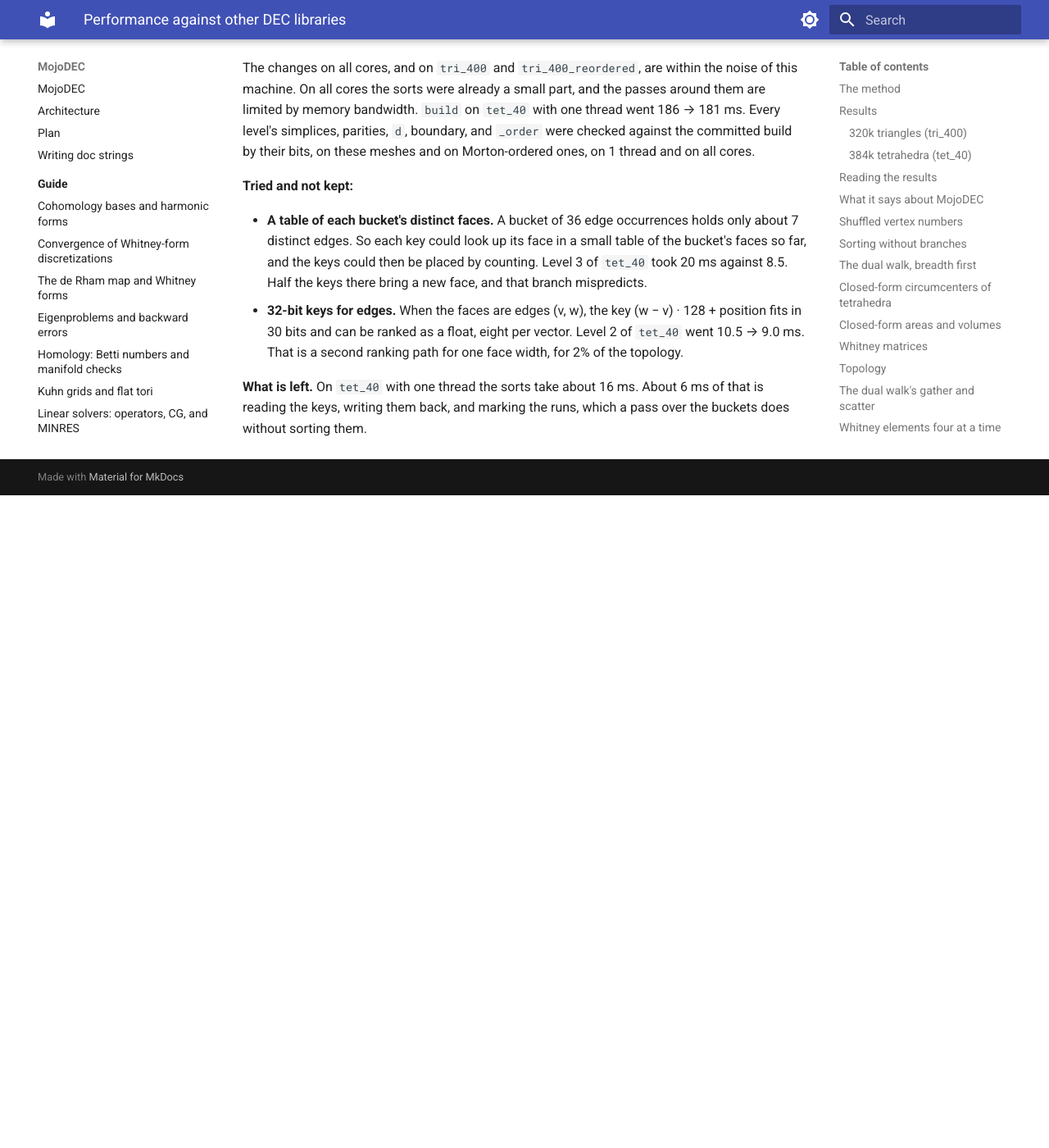
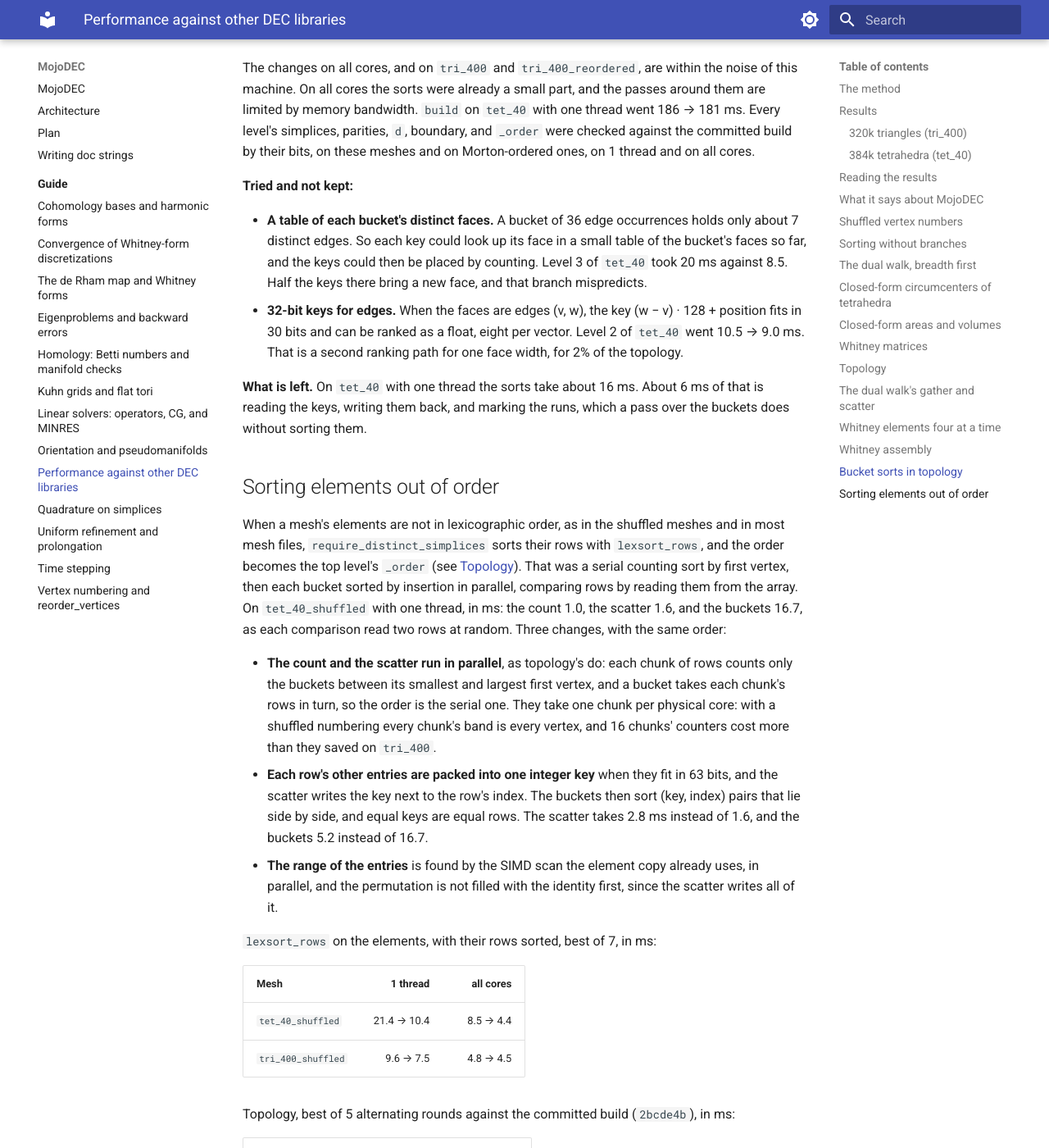
Before and after one commit to bpr/MojoDEC, an MkDocs documentation site: the page built from docs/guide/performance.md, in a window 1280 px wide and 1400 px high, scrolled down 19908 px. Shown: the whole window at 82% size. Built offline with MkDocs 1.6.1 and Material for MkDocs 9.7.7, drawn with Linux system fonts in a browser that asks for light colours; before the commit the page ends 20512 px from its top, so only the background shows below that; some of the changed text lies outside the part shown.

Commit message:
Sort out-of-order elements in parallel, by packed keys; same bits

```diff
--- a/docs/guide/performance.md
+++ b/docs/guide/performance.md
@@ -848,3 +848,61 @@ ones, on 1 thread and on all cores.
 16 ms. About 6 ms of that is reading the keys, writing them back, and
 marking the runs, which a pass over the buckets does without sorting
 them.
+
+## Sorting elements out of order
+
+When a mesh's elements are not in lexicographic order, as in the
+shuffled meshes and in most mesh files, `require_distinct_simplices`
+sorts their rows with `lexsort_rows`, and the order becomes the top
+level's `_order` (see [Topology](#topology)). That was a serial counting
+sort by first vertex, then each bucket sorted by insertion in parallel,
+comparing rows by reading them from the array. On `tet_40_shuffled`
+with one thread, in ms: the count 1.0, the scatter 1.6, and the buckets
+16.7, as each comparison read two rows at random. Three changes, with
+the same order:
+
+- **The count and the scatter run in parallel**, as topology's do: each
+  chunk of rows counts only the buckets between its smallest and
+  largest first vertex, and a bucket takes each chunk's rows in turn,
+  so the order is the serial one. They take one chunk per physical
+  core: with a shuffled numbering every chunk's band is every vertex,
+  and 16 chunks' counters cost more than they saved on `tri_400`.
+- **Each row's other entries are packed into one integer key** when
+  they fit in 63 bits, and the scatter writes the key next to the row's
+  index. The buckets then sort (key, index) pairs that lie side by side,
+  and equal keys are equal rows. The scatter takes 2.8 ms instead of
+  1.6, and the buckets 5.2 instead of 16.7.
+- **The range of the entries** is found by the SIMD scan the element
+  copy already uses, in parallel, and the permutation is not filled
+  with the identity first, since the scatter writes all of it.
+
+`lexsort_rows` on the elements, with their rows sorted, best of 7, in
+ms:
+
+| Mesh | 1 thread | all cores |
+|---|---:|---:|
+| `tet_40_shuffled` | 21.4 → 10.4 | 8.5 → 4.4 |
+| `tri_400_shuffled` | 9.6 → 7.5 | 4.8 → 4.5 |
+
+Topology, best of 5 alternating rounds against the committed build
+(`2bcde4b`), in ms:
+
+| Mesh | 1 thread | all cores |
+|---|---:|---:|
+| `tet_40_shuffled` | 109.6 → 98.5 | 58.7 → 55.2 |
+| `tri_400_shuffled` | 52.1 → 48.3 | 35.4 → 34.6 |
+
+The meshes in grid order don't sort their elements, and didn't change
+beyond the noise. In the benchmark (5 alternating rounds), `build` on
+`tet_40_shuffled` read 271.5 → 272.1 ms on one thread and 124.6 →
+114.9 on all cores: on a shuffled mesh the geometry varies by more than
+the 10 ms saved. Every level's simplices, parities, `d`, boundary, and
+`_order` were checked against the committed build by their bits, on 14
+meshes, on 1 thread and on all cores.
+
+**What is left.** On `tri_400_shuffled` on all cores, the count and the
+sums of the counters take about 2 ms of the 4.5, most of it clearing
+and summing 8 chunks' counters for all 160,801 vertices. The buckets of
+`tet_40_shuffled` (5.2 ms on one thread) are sorted by insertion, whose
+branches mispredict on keys in random order; ranking pairs, with ties
+broken by position, would avoid that.
```
Also changed, not shown: AGENTS.md (+4 -3 lines), docs/plan.md (+6 -2 lines), 2 other files.
